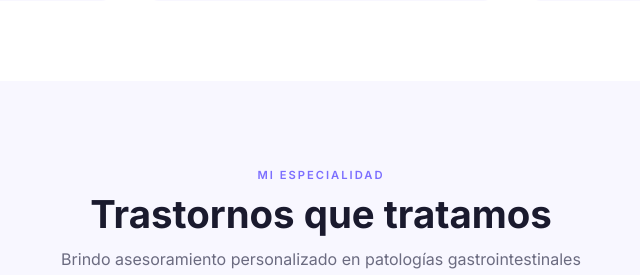
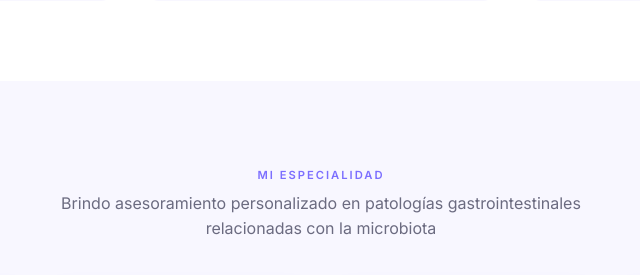
Before and after one commit to joseandresmunoz-dot/clementi_webapp, a Django app: page / in a window 1280 px wide. Shown: the part 2144-2419 px from the top of the page, without its empty margins (319-959 px from the left). Run offline with Django 5.2, Linux system fonts and the light colour scheme; some web fonts are replaced.

Commit message:
Remove 'Trastornos que tratamos' heading, keep flipboxes

```diff
--- a/templates/landing.html
+++ b/templates/landing.html
@@ -724,7 +724,6 @@
     <section class="especialidades" id="especialidades">
         <div class="container text-center">
             <span class="section-tag">Mi especialidad</span>
-            <h2 class="section-title">Trastornos que tratamos</h2>
             <p class="section-subtitle mx-auto">
                 Brindo asesoramiento personalizado en patologías gastrointestinales relacionadas con la microbiota
             </p>
```
